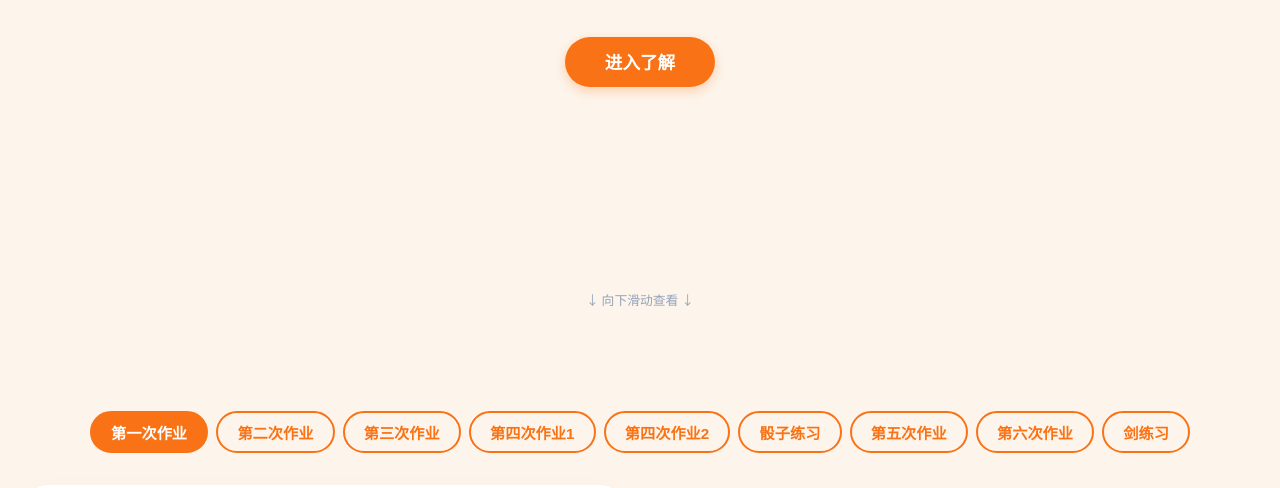
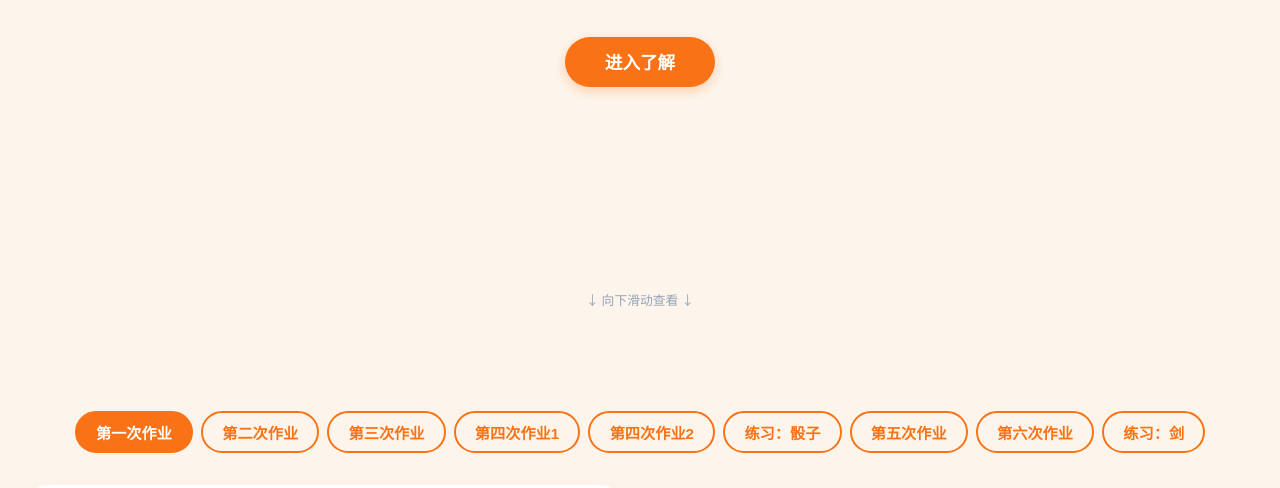
Before and after one commit to Hunzie/my-website, a plain HTML site: page index.html in a window 1280 px wide. Shown: the part 461-949 px from the top of the page. Drawn offline with Linux system fonts and the light colour scheme; some packages are replaced by stand-ins of ours; a script that the page names is missing.

Commit message:
Update index.html

```diff
--- a/index.html
+++ b/index.html
@@ -173,10 +173,10 @@
       <button class="nav-btn" onclick="switchWork(2)">第三次作业</button>
       <button class="nav-btn" onclick="switchWork(3)">第四次作业1</button>
        <button class="nav-btn" onclick="switchWork(4)">第四次作业2</button>
-       <button class="nav-btn" onclick="switchWork(5)">骰子练习</button>
+       <button class="nav-btn" onclick="switchWork(5)">练习：骰子</button>
        <button class="nav-btn" onclick="switchWork(6)">第五次作业</button>
       <button class="nav-btn" onclick="switchWork(7)">第六次作业</button>
-       <button class="nav-btn" onclick="switchWork()">剑练习</button>
+       <button class="nav-btn" onclick="switchWork(8)">练习：剑</button>
     </div>
 
     <!-- 作业 1：沙发 -->
@@ -269,7 +269,7 @@
     </div>
 
      <!-- 练习：剑 -->
-    <div class="work-card" id="work-7">
+    <div class="work-card" id="work-8">
       <div class="media-container">
         <img src="images/sword.png" alt="剑">
       </div>
```
